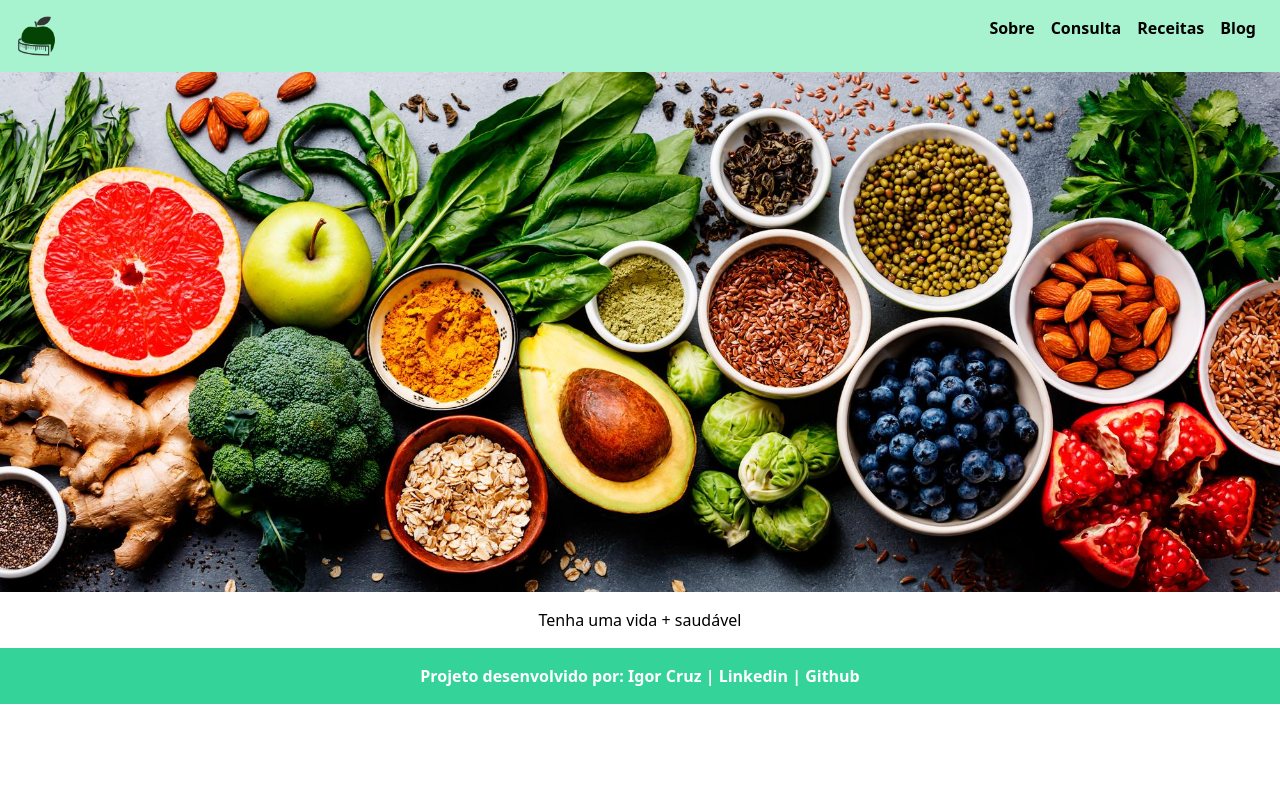
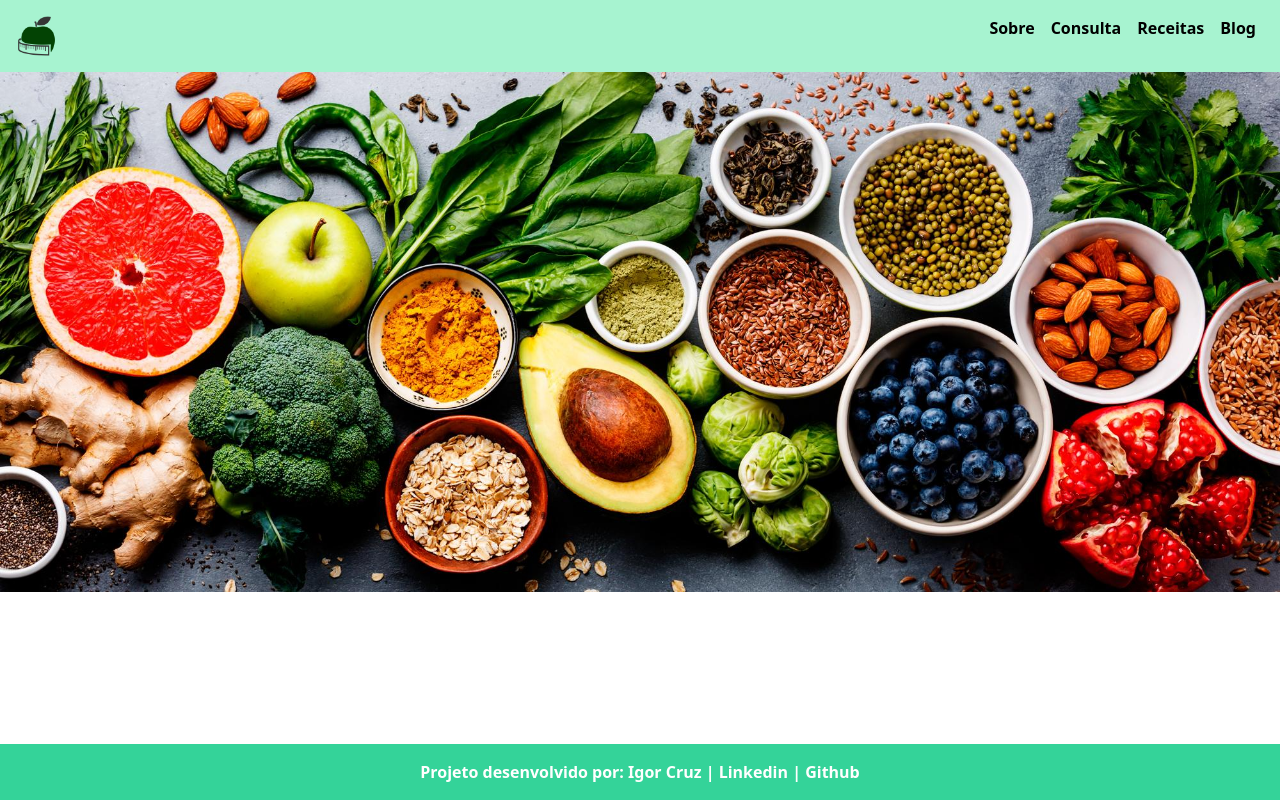
Before and after one commit to Igor-Cruz/Nutri-, a Next.js app: page / in a window 1280 px wide. Built offline with nearby package versions, Linux system fonts and the light colour scheme.

Commit message:
Footer p-absolute

```diff
--- a/components/Footer/index.js
+++ b/components/Footer/index.js
@@ -3,8 +3,8 @@ import React from "react"
 
 const Footer = () => {
   return (
-    <div className="bg-green-400 p-4">
-      <div className="container mx-auto text-center font-bold text-white">
+    <div className="bg-green-400 p-4 absolute inset-x-0 bottom-0">
+      <div className="container mx-auto text-center font-bold text-white ">
         Projeto desenvolvido por: Igor Cruz | {' '}
         <a className="hover:underline hover:text-black" href="https://www.linkedin.com/in/igor-cruz-ti/">Linkedin </a>| {' '}
         <a className="hover:underline hover:text-black" href="https://github.com/Igor-Cruz"> Github</a>
--- a/pages/index.js
+++ b/pages/index.js
@@ -6,10 +6,9 @@ const Index = () => {
     <div>
       <div>
         <img src='./2.jpg' className="bg-fixed" />
+
       </div>
-      <div className='m-4 text-center'>
-        <h1>Tenha uma vida + saudável</h1>
-      </div>
+
     </div>
   )
 }
```
